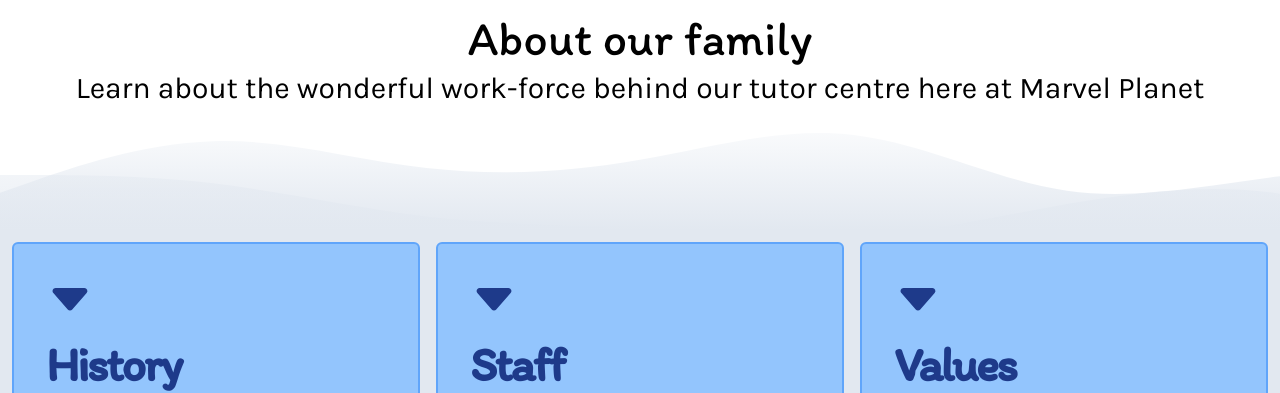
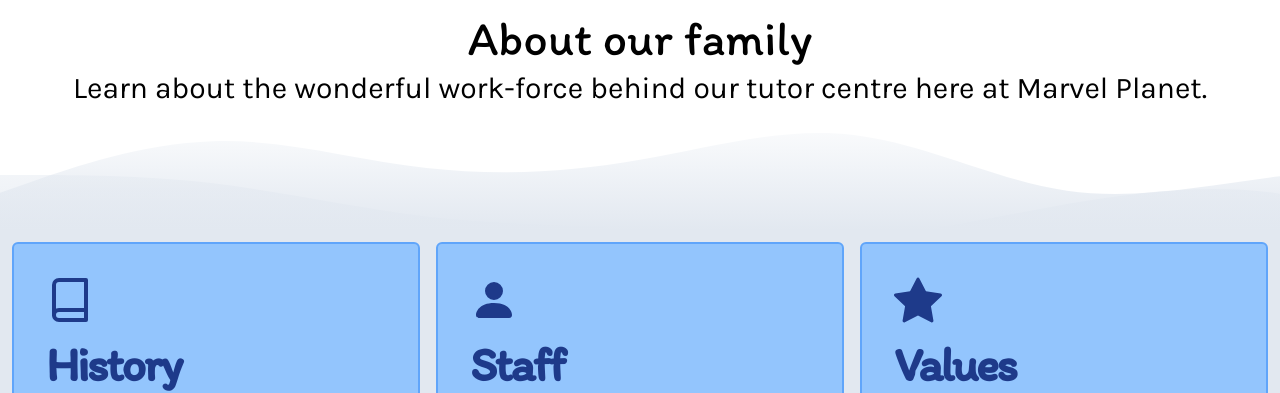
Before and after one commit to LucDeCaf/marvelplanet, a Next.js app: page /about in a window 1280 px wide. Shown: the part 546-939 px from the top of the page. Built offline with nearby package versions, Linux system fonts and the light colour scheme.

Commit message:
Added about/history | staff | values pages

```diff
--- /dev/null
+++ b/pages/about/history.tsx
@@ -0,0 +1,11 @@
+import { NextPage } from "next";
+
+const Page: NextPage = () => {
+  return (
+    <main>
+      <h1>History page</h1>
+    </main>
+  )
+}
+
+export default Page;
--- a/pages/about/index.tsx
+++ b/pages/about/index.tsx
@@ -1,7 +1,8 @@
-import type { NextPage } from "next";
+import { NextPage } from "next";
 import Card from "../../components/Card";
 import FinalCarousel from "../../components/FinalCarousel";
-import { BsFillCaretDownFill } from "react-icons/bs";
+import { FiBook } from "react-icons/fi";
+import { BsFillPersonFill, BsFillStarFill } from "react-icons/bs";
 
 const Page: NextPage = () => {
   return (
@@ -12,7 +13,7 @@
       </h1>
       <h4 className="text-3xl text-center font-karla">
         Learn about the wonderful work-force behind our tutor centre here at
-        Marvel Planet
+        Marvel Planet.
       </h4>
       <picture>
         <img src="/waves/slate-200.svg" alt="" />
@@ -21,19 +22,19 @@
         <div className="mb-0 grid grid-cols-1 md:grid-cols-2 lg:grid-cols-3 items-center p-3 justify-items-stretch gap-4">
           <Card
             title="History"
-            symbol={<BsFillCaretDownFill />}
+            symbol={<FiBook />}
             color="blue"
             url="/about/history"
           />
           <Card
             title="Staff"
-            symbol={<BsFillCaretDownFill />}
+            symbol={<BsFillPersonFill />}
             color="blue"
             url="/about/staff"
           />
           <Card
             title="Values"
-            symbol={<BsFillCaretDownFill />}
+            symbol={<BsFillStarFill />}
             color="blue"
             url="/about/values"
           />
--- /dev/null
+++ b/pages/about/staff.tsx
@@ -0,0 +1,11 @@
+import { NextPage } from "next";
+
+const Page: NextPage = () => {
+  return (
+    <main>
+      <h1>Staff page</h1>
+    </main>
+  )
+}
+
+export default Page;
--- /dev/null
+++ b/pages/about/values.tsx
@@ -0,0 +1,11 @@
+import { NextPage } from "next";
+
+const Page: NextPage = () => {
+  return (
+    <main>
+      <h1>Values page</h1>
+    </main>
+  )
+}
+
+export default Page;
```
